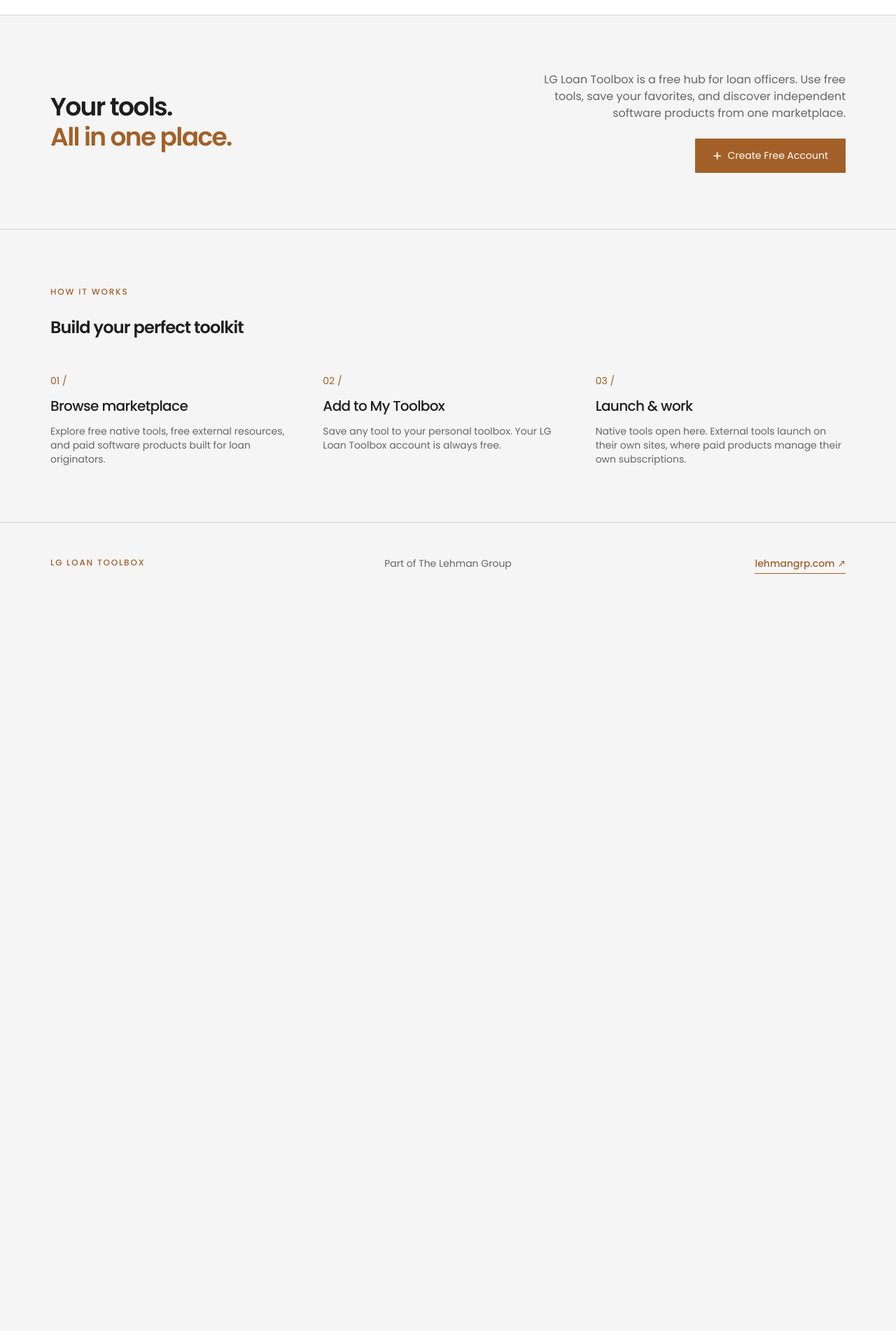
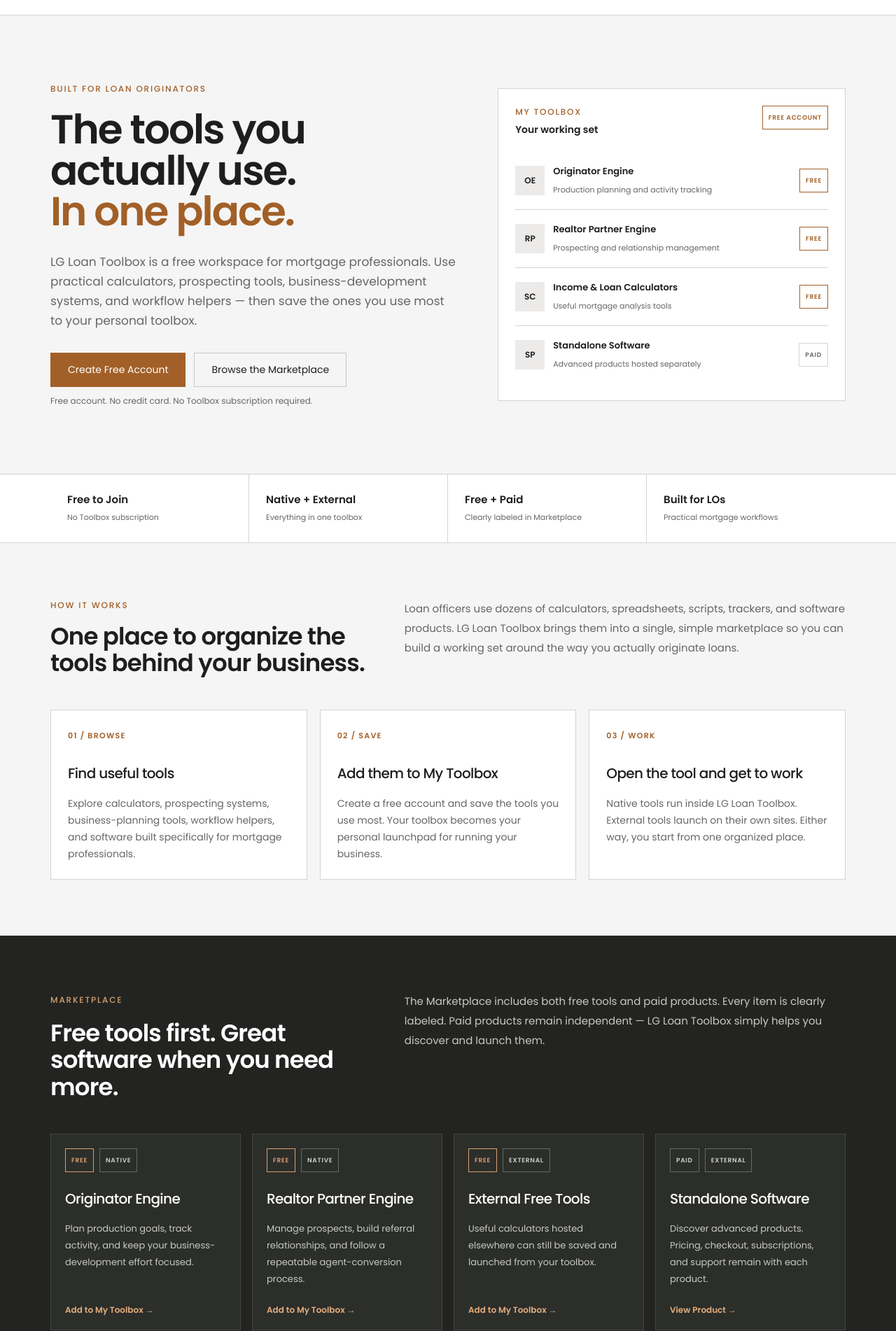
Before and after one commit to lehmandp/lg-toolbox, a Next.js app: page / in a window 1280 px wide. Shown: the part 82-1984 px from the top of the page at 70% size. Before the commit the page ends 945 px from the top, so only its background shows below. Built offline with nearby package versions, Linux system fonts and the light colour scheme; no server answers.

Commit message:
Build public LG Loan Toolbox homepage

```diff
--- a/app/page.tsx
+++ b/app/page.tsx
@@ -1,73 +1,252 @@
 import Link from 'next/link'
 import Header from '@/components/header'
+
+const showcase = [
+  {
+    code: 'OE',
+    name: 'Originator Engine',
+    description: 'Production planning and activity tracking',
+    access: 'Free',
+    type: 'Native',
+  },
+  {
+    code: 'RP',
+    name: 'Realtor Partner Engine',
+    description: 'Prospecting and relationship management',
+    access: 'Free',
+    type: 'Native',
+  },
+  {
+    code: 'SC',
+    name: 'Income & Loan Calculators',
+    description: 'Useful mortgage analysis tools',
+    access: 'Free',
+    type: 'External',
+  },
+  {
+    code: 'SP',
+    name: 'Standalone Software',
+    description: 'Advanced products hosted separately',
+    access: 'Paid',
+    type: 'External',
+  },
+]
 
 export default function Home() {
   return (
     <div className="min-h-screen">
       <Header />
 
-      <div className="mx-auto max-w-[1200px] px-8 py-20">
-        <div className="grid grid-cols-2 items-center gap-12">
+      <main>
+        <section className="mx-auto grid max-w-[1200px] gap-14 px-8 py-20 lg:grid-cols-[1.08fr_.92fr] lg:items-center lg:py-24">
           <div>
-            <h1 className="mb-0">
-              Your tools.<br />
-              <span className="text-primary">All in one place.</span>
+            <div className="eyebrow mb-5">BUILT FOR LOAN ORIGINATORS</div>
+            <h1 className="max-w-[720px] text-[46px] leading-[1.02] tracking-[-2px] md:text-[58px] md:leading-[1.01]">
+              The tools you actually use.
+              <br />
+              <span className="text-primary">In one place.</span>
             </h1>
-          </div>
-          <div className="flex flex-col items-end gap-6">
-            <p className="max-w-md text-right text-muted-foreground">
-              LG Loan Toolbox is a free hub for loan officers. Use free tools, save your favorites,
-              and discover independent software products from one marketplace.
+
+            <p className="mt-7 max-w-[680px] text-[17px] leading-7 text-muted-foreground">
+              LG Loan Toolbox is a free workspace for mortgage professionals. Use practical calculators,
+              prospecting tools, business-development systems, and workflow helpers — then save the ones
+              you use most to your personal toolbox.
             </p>
-            <Link href="/signup" className="btn-primary">
-              <span className="text-xl">+</span>
-              Create Free Account
-            </Link>
-          </div>
-        </div>
-      </div>
 
-      <div className="hairline" />
+            <div className="mt-8 flex flex-wrap gap-3">
+              <Link href="/signup" className="btn-primary">Create Free Account</Link>
+              <Link href="/marketplace" className="btn-secondary">Browse the Marketplace</Link>
+            </div>
 
-      <div className="mx-auto max-w-[1200px] px-8 py-20">
-        <div className="eyebrow mb-6">HOW IT WORKS</div>
-        <h2 className="mb-12">Build your perfect toolkit</h2>
-        <div className="grid grid-cols-3 gap-8">
-          <div className="space-y-3">
-            <div className="text-sm text-primary">01 /</div>
-            <h3 className="text-xl font-medium">Browse marketplace</h3>
-            <p className="text-sm text-muted-foreground">
-              Explore free native tools, free external resources, and paid software products built for loan originators.
+            <p className="mt-3 text-xs text-muted-foreground">
+              Free account. No credit card. No Toolbox subscription required.
             </p>
           </div>
-          <div className="space-y-3">
-            <div className="text-sm text-primary">02 /</div>
-            <h3 className="text-xl font-medium">Add to My Toolbox</h3>
-            <p className="text-sm text-muted-foreground">
-              Save any tool to your personal toolbox. Your LG Loan Toolbox account is always free.
+
+          <div className="border border-border bg-white p-6">
+            <div className="mb-5 flex items-start justify-between gap-4">
+              <div>
+                <div className="eyebrow mb-1">MY TOOLBOX</div>
+                <strong className="text-sm">Your working set</strong>
+              </div>
+              <span className="border border-primary px-2 py-1 text-[9px] font-semibold uppercase tracking-[.08em] text-primary">
+                Free Account
+              </span>
+            </div>
+
+            <div>
+              {showcase.map((tool) => (
+                <div key={tool.name} className="grid grid-cols-[42px_1fr_auto] items-center gap-3 border-t border-border py-4 first:border-t-0">
+                  <div className="flex h-[42px] w-[42px] items-center justify-center bg-muted text-xs font-semibold text-foreground">
+                    {tool.code}
+                  </div>
+                  <div>
+                    <div className="text-[13px] font-semibold">{tool.name}</div>
+                    <div className="mt-0.5 text-[11px] text-muted-foreground">{tool.description}</div>
+                  </div>
+                  <span className={
+                    'border px-2 py-1 text-[9px] font-semibold uppercase tracking-[.08em] ' +
+                    (tool.access === 'Free'
+                      ? 'border-primary text-primary'
+                      : 'border-border text-muted-foreground')
+                  }>
+                    {tool.access}
+                  </span>
+                </div>
+              ))}
+            </div>
+          </div>
+        </section>
+
+        <section className="border-y border-border bg-white">
+          <div className="mx-auto grid max-w-[1200px] grid-cols-1 px-8 sm:grid-cols-2 lg:grid-cols-4">
+            {[
+              ['Free to Join', 'No Toolbox subscription'],
+              ['Native + External', 'Everything in one toolbox'],
+              ['Free + Paid', 'Clearly labeled in Marketplace'],
+              ['Built for LOs', 'Practical mortgage workflows'],
+            ].map(([title, copy], index) => (
+              <div key={title} className={'py-6 lg:px-6 ' + (index < 3 ? 'lg:border-r lg:border-border' : '')}>
+                <strong className="block text-[15px]">{title}</strong>
+                <span className="text-[11px] text-muted-foreground">{copy}</span>
+              </div>
+            ))}
+          </div>
+        </section>
+
+        <section className="mx-auto max-w-[1200px] px-8 py-20" id="how-it-works">
+          <div className="grid gap-10 lg:grid-cols-[.85fr_1.15fr]">
+            <div>
+              <div className="eyebrow mb-4">HOW IT WORKS</div>
+              <h2 className="max-w-[470px] text-[34px] leading-[1.12]">
+                One place to organize the tools behind your business.
+              </h2>
+            </div>
+            <p className="max-w-[650px] text-[15px] leading-7 text-muted-foreground">
+              Loan officers use dozens of calculators, spreadsheets, scripts, trackers, and software products.
+              LG Loan Toolbox brings them into a single, simple marketplace so you can build a working set
+              around the way you actually originate loans.
             </p>
           </div>
-          <div className="space-y-3">
-            <div className="text-sm text-primary">03 /</div>
-            <h3 className="text-xl font-medium">Launch & work</h3>
-            <p className="text-sm text-muted-foreground">
-              Native tools open here. External tools launch on their own sites, where paid products manage their own subscriptions.
+
+          <div className="mt-12 grid gap-[18px] md:grid-cols-3">
+            {[
+              ['01 / BROWSE', 'Find useful tools', 'Explore calculators, prospecting systems, business-planning tools, workflow helpers, and software built specifically for mortgage professionals.'],
+              ['02 / SAVE', 'Add them to My Toolbox', 'Create a free account and save the tools you use most. Your toolbox becomes your personal launchpad for running your business.'],
+              ['03 / WORK', 'Open the tool and get to work', 'Native tools run inside LG Loan Toolbox. External tools launch on their own sites. Either way, you start from one organized place.'],
+            ].map(([step, title, copy]) => (
+              <article key={step} className="min-h-[230px] border border-border bg-white p-6">
+                <div className="mb-6 text-[11px] font-semibold tracking-[.12em] text-primary">{step}</div>
+                <h3 className="text-[20px] font-medium">{title}</h3>
+                <p className="mt-3 text-sm leading-6 text-muted-foreground">{copy}</p>
+              </article>
+            ))}
+          </div>
+        </section>
+
+        <section className="bg-[#232421] py-20 text-white">
+          <div className="mx-auto max-w-[1200px] px-8">
+            <div className="grid gap-10 lg:grid-cols-[.85fr_1.15fr]">
+              <div>
+                <div className="mb-4 text-[12px] font-medium uppercase tracking-[1.8px] text-[#d7a171]">MARKETPLACE</div>
+                <h2 className="max-w-[500px] text-[34px] leading-[1.12] text-white">
+                  Free tools first. Great software when you need more.
+                </h2>
+              </div>
+              <p className="max-w-[650px] text-[15px] leading-7 text-[#c8c8c1]">
+                The Marketplace includes both free tools and paid products. Every item is clearly labeled.
+                Paid products remain independent — LG Loan Toolbox simply helps you discover and launch them.
+              </p>
+            </div>
+
+            <div className="mt-12 grid gap-4 md:grid-cols-2 xl:grid-cols-4">
+              {[
+                ['Free','Native','Originator Engine','Plan production goals, track activity, and keep your business-development effort focused.'],
+                ['Free','Native','Realtor Partner Engine','Manage prospects, build referral relationships, and follow a repeatable agent-conversion process.'],
+                ['Free','External','External Free Tools','Useful calculators hosted elsewhere can still be saved and launched from your toolbox.'],
+                ['Paid','External','Standalone Software','Discover advanced products. Pricing, checkout, subscriptions, and support remain with each product.'],
+              ].map(([access,type,name,copy]) => (
+                <article key={name} className="flex min-h-[265px] flex-col border border-[#44463f] bg-[#2c2e2a] p-5">
+                  <div className="mb-5 flex flex-wrap gap-2">
+                    <span className={'border px-2 py-1 text-[9px] font-semibold uppercase tracking-[.08em] ' + (access === 'Free' ? 'border-[#d7a171] text-[#d7a171]' : 'border-[#666960] text-[#d0d1ca]')}>
+                      {access}
+                    </span>
+                    <span className="border border-[#666960] px-2 py-1 text-[9px] font-semibold uppercase tracking-[.08em] text-[#d0d1ca]">{type}</span>
+                  </div>
+                  <h3 className="text-[20px] font-medium text-white">{name}</h3>
+                  <p className="mt-3 text-[13px] leading-6 text-[#c7c9c1]">{copy}</p>
+                  <Link href="/marketplace" className="mt-auto pt-6 text-xs font-semibold text-[#e3ad7c]">
+                    {access === 'Paid' ? 'View Product →' : 'Add to My Toolbox →'}
+                  </Link>
+                </article>
+              ))}
+            </div>
+          </div>
+        </section>
+
+        <section className="mx-auto max-w-[1200px] px-8 py-20">
+          <div className="grid gap-10 lg:grid-cols-[.85fr_1.15fr]">
+            <div>
+              <div className="eyebrow mb-4">SIMPLE BY DESIGN</div>
+              <h2 className="max-w-[470px] text-[34px] leading-[1.12]">
+                No complicated membership tiers.
+              </h2>
+            </div>
+            <p className="max-w-[650px] text-[15px] leading-7 text-muted-foreground">
+              LG Loan Toolbox is designed to be useful before it ever asks you to buy anything.
+              The hub is free. Paid software is optional and handled separately by the software product itself.
             </p>
           </div>
-        </div>
-      </div>
 
-      <div className="hairline" />
+          <div className="mt-12 grid gap-[18px] lg:grid-cols-2">
+            <article className="border border-border bg-white p-7">
+              <div className="eyebrow">FREE TOOLS</div>
+              <h3 className="mt-2 text-[25px] font-medium">Use them with your free account.</h3>
+              <p className="mt-4 text-sm leading-6 text-muted-foreground">
+                Free tools may run directly inside LG Loan Toolbox or on another site. Either way,
+                there is no payment portal and no Toolbox subscription.
+              </p>
+              <ul className="mt-5 divide-y divide-border text-sm">
+                {['Free account required','No credit card required','Add tools to My Toolbox','Native or external hosting'].map((item) => (
+                  <li key={item} className="py-3"><span className="mr-2 text-primary">✓</span>{item}</li>
+                ))}
+              </ul>
+            </article>
 
-      <footer className="mx-auto max-w-[1200px] px-8 py-12">
-        <div className="grid grid-cols-3 gap-8 text-sm">
-          <div className="eyebrow">LG LOAN TOOLBOX</div>
-          <div className="text-center text-muted-foreground">Part of The Lehman Group</div>
-          <div className="text-right">
-            <a href="https://lehmangrp.com" target="_blank" rel="noopener noreferrer" className="border-b border-primary pb-1 font-medium text-primary">
-              lehmangrp.com ↗
-            </a>
+            <article className="border border-[#203d5a] bg-[#203d5a] p-7 text-white">
+              <div className="text-[12px] font-medium uppercase tracking-[1.8px] text-[#d7a171]">PAID PRODUCTS</div>
+              <h3 className="mt-2 text-[25px] font-medium text-white">Independent products, easy to discover.</h3>
+              <p className="mt-4 text-sm leading-6 text-[#d7e0e8]">
+                Paid products can still be added to My Toolbox. When launched, you go to that product&apos;s
+                own site where pricing, trials, checkout, subscriptions, and support are managed.
+              </p>
+              <ul className="mt-5 divide-y divide-[#38536d] text-sm">
+                {['Still visible in the Marketplace','Still addable to My Toolbox','No LG Toolbox paywall','Separate product subscription'].map((item) => (
+                  <li key={item} className="py-3"><span className="mr-2 text-[#d7a171]">✓</span>{item}</li>
+                ))}
+              </ul>
+            </article>
           </div>
+        </section>
+
+        <section className="mx-auto max-w-[1200px] px-8 pb-20">
+          <div className="grid gap-8 border border-border bg-white p-8 md:grid-cols-[1fr_auto] md:items-center md:p-10">
+            <div>
+              <div className="eyebrow mb-2">START BUILDING YOUR TOOLBOX</div>
+              <h2 className="text-[30px] leading-[1.15]">Create your free account.</h2>
+              <p className="mt-3 text-sm text-muted-foreground">
+                Save the tools you use. Discover new ones. Keep everything organized in one place.
+              </p>
+            </div>
+            <Link href="/signup" className="btn-primary">Create Free Account</Link>
+          </div>
+        </section>
+      </main>
+
+      <footer className="border-t border-border">
+        <div className="mx-auto flex max-w-[1200px] flex-wrap items-center justify-between gap-5 px-8 py-10 text-xs text-muted-foreground">
+          <span>LG Loan Toolbox · Part of The Lehman Group</span>
+          <span>Free tools for loan originators · Independent paid products</span>
         </div>
       </footer>
     </div>
```
